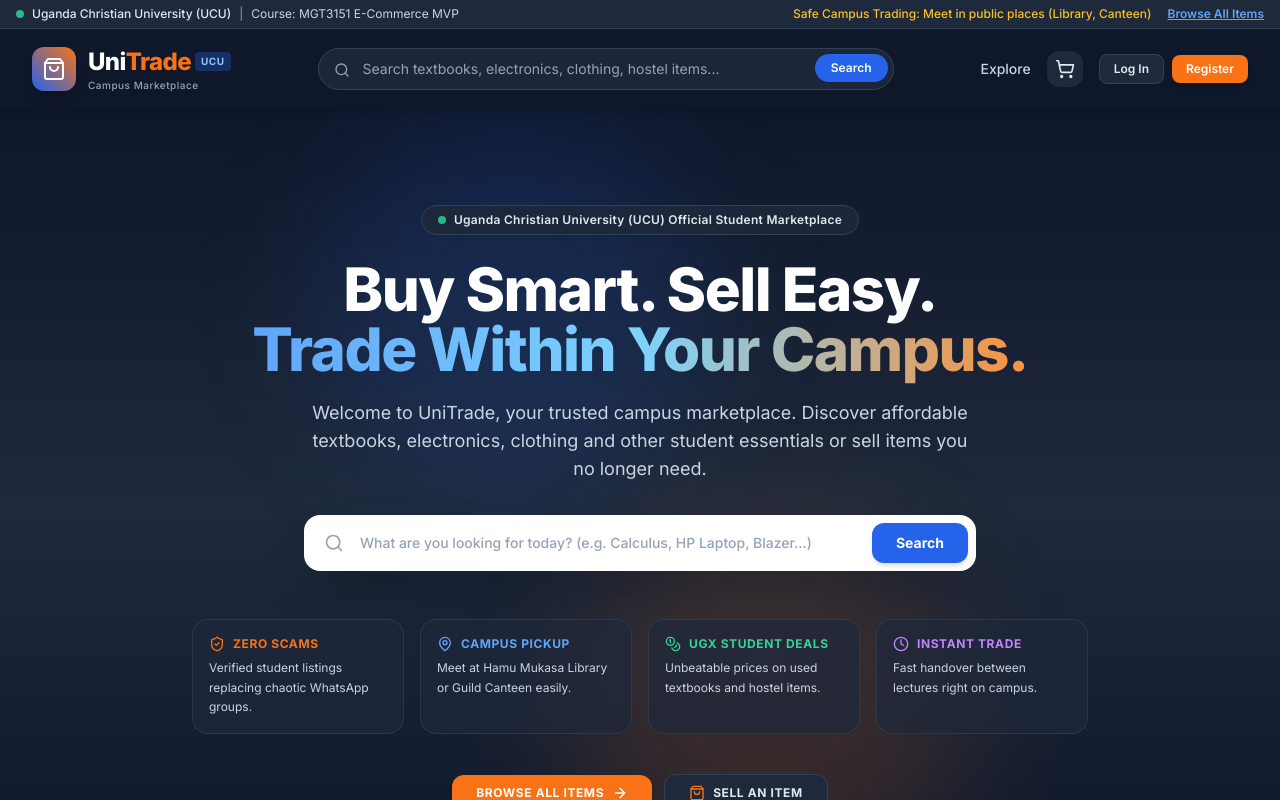
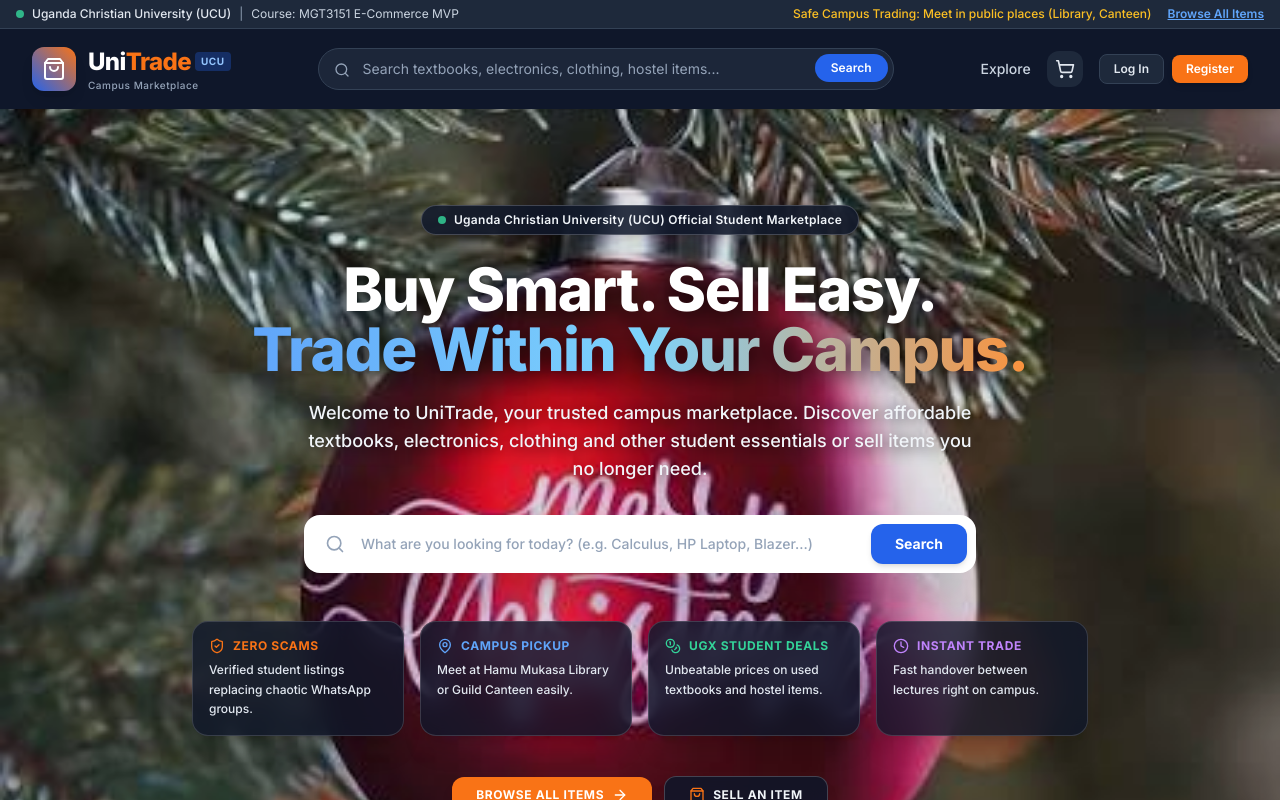
Before and after one commit to PUPPY-UG/Online-Marketplace, a React (Vite) app in the folder frontend/: page / in a window 1280 px wide. Shown: the top 800 px of the page. Built offline with nearby package versions, Linux system fonts and the light colour scheme.

Commit message:
feat: add festive visual background to landing page

```diff
--- a/frontend/src/pages/Home.jsx
+++ b/frontend/src/pages/Home.jsx
@@ -10,6 +10,7 @@ import {
   ShoppingBag
 } from 'lucide-react';
 import { useAuth } from '../context/AuthContext';
+import heroBg from '../assets/hero-bg.jpg';
 
 export default function Home() {
   const [searchQuery, setSearchQuery] = useState('');
@@ -26,25 +27,33 @@ export default function Home() {
   };
 
   return (
-    <div className="min-h-[calc(100vh-140px)] flex flex-col justify-center bg-navy-900 text-white">
+    <div className="relative min-h-[calc(100vh-140px)] flex flex-col justify-center overflow-hidden bg-navy-950 text-white">
 
-      {/* Hero Section - Matching the Reference Design Exactly */}
-      <section className="relative overflow-hidden bg-gradient-to-b from-navy-900 via-navy-800 to-slate-900 py-16 sm:py-24 px-4 sm:px-6 lg:px-8">
+      {/* Background Image Layer - Covers the whole landing page without losing its visual sight */}
+      <div className="absolute inset-0 z-0">
+        <img
+          src={heroBg}
+          alt="UniTrade Festive Campus Background"
+          className="w-full h-full object-cover object-center filter brightness-90 contrast-105"
+        />
+        {/* Balanced Dark Vignette Overlay preserving visual identity & providing text contrast */}
+        <div className="absolute inset-0 bg-gradient-to-b from-navy-950/75 via-navy-950/55 to-navy-950/80"></div>
+        {/* Subtle radial center highlight to keep the bauble and center vibrant */}
+        <div className="absolute inset-0 bg-radial-gradient from-transparent via-navy-950/30 to-navy-950/60 pointer-events-none"></div>
+      </div>
 
-        {/* Subtle background glow accents */}
-        <div className="absolute top-0 left-1/4 w-96 h-96 bg-brand-blue/15 rounded-full blur-3xl pointer-events-none"></div>
-        <div className="absolute bottom-0 right-1/4 w-96 h-96 bg-brand-orange/15 rounded-full blur-3xl pointer-events-none"></div>
-
-        <div className="max-w-5xl mx-auto relative z-10 text-center">
+      {/* Hero Content Section */}
+      <section className="relative z-10 py-16 sm:py-24 px-4 sm:px-6 lg:px-8">
+        <div className="max-w-5xl mx-auto text-center">
 
           {/* UCU Identification Badge */}
-          <div className="inline-flex items-center space-x-2 px-4 py-1.5 rounded-full bg-slate-800/90 border border-slate-700 text-xs text-slate-200 mb-6 backdrop-blur shadow-sm">
+          <div className="inline-flex items-center space-x-2 px-4 py-1.5 rounded-full bg-slate-900/85 border border-white/20 text-xs text-slate-100 mb-6 backdrop-blur-md shadow-lg">
             <span className="w-2 h-2 rounded-full bg-emerald-400 animate-pulse"></span>
             <span className="font-semibold tracking-wide">Uganda Christian University (UCU) Official Student Marketplace</span>
           </div>
 
           {/* Main Hero Heading */}
-          <h1 className="text-3xl sm:text-5xl lg:text-6xl font-black tracking-tight max-w-4xl mx-auto leading-tight sm:leading-tight">
+          <h1 className="text-3xl sm:text-5xl lg:text-6xl font-black tracking-tight max-w-4xl mx-auto leading-tight sm:leading-tight drop-shadow-[0_3px_12px_rgba(0,0,0,0.85)]">
             Buy Smart. Sell Easy. <br className="hidden sm:block" />
             <span className="text-transparent bg-clip-text bg-gradient-to-r from-blue-400 via-sky-300 to-orange-400">
               Trade Within Your Campus.
@@ -52,13 +61,13 @@ export default function Home() {
           </h1>
 
           {/* Supporting Welcome Description */}
-          <p className="mt-5 text-base sm:text-lg text-slate-300 max-w-2xl mx-auto leading-relaxed font-normal">
+          <p className="mt-5 text-base sm:text-lg text-slate-100 max-w-2xl mx-auto leading-relaxed font-medium drop-shadow-[0_2px_8px_rgba(0,0,0,0.85)]">
             Welcome to UniTrade, your trusted campus marketplace. Discover affordable textbooks, electronics, clothing and other student essentials or sell items you no longer need.
           </p>
 
           {/* Prominent Search Bar */}
           <div className="mt-8 max-w-2xl mx-auto">
-            <form onSubmit={handleHeroSearch} className="relative flex items-center shadow-2xl rounded-2xl bg-white p-2">
+            <form onSubmit={handleHeroSearch} className="relative flex items-center shadow-2xl rounded-2xl bg-white p-2 border border-white/30">
               <Search className="w-5 h-5 text-slate-400 ml-3 flex-shrink-0" />
               <input
                 type="text"
@@ -80,45 +89,45 @@ export default function Home() {
           <div className="mt-12 grid grid-cols-1 sm:grid-cols-2 md:grid-cols-4 gap-4 max-w-4xl mx-auto text-left">
 
             {/* Card 1: Zero Scams */}
-            <div className="bg-slate-800/70 border border-slate-700/70 rounded-2xl p-4 backdrop-blur shadow-sm hover:border-slate-600 transition-colors">
+            <div className="bg-slate-900/80 border border-white/15 rounded-2xl p-4 backdrop-blur-md shadow-xl hover:border-brand-orange/60 transition-all hover:bg-slate-900/90">
               <div className="flex items-center space-x-2 text-brand-orange mb-1.5">
                 <ShieldCheck className="w-4 h-4 flex-shrink-0" />
                 <span className="text-xs font-bold uppercase tracking-wider">Zero Scams</span>
               </div>
-              <p className="text-xs text-slate-300 leading-relaxed">
+              <p className="text-xs text-slate-200 leading-relaxed font-medium">
                 Verified student listings replacing chaotic WhatsApp groups.
               </p>
             </div>
 
             {/* Card 2: Campus Pickup */}
-            <div className="bg-slate-800/70 border border-slate-700/70 rounded-2xl p-4 backdrop-blur shadow-sm hover:border-slate-600 transition-colors">
+            <div className="bg-slate-900/80 border border-white/15 rounded-2xl p-4 backdrop-blur-md shadow-xl hover:border-blue-400/60 transition-all hover:bg-slate-900/90">
               <div className="flex items-center space-x-2 text-blue-400 mb-1.5">
                 <MapPin className="w-4 h-4 flex-shrink-0" />
                 <span className="text-xs font-bold uppercase tracking-wider">Campus Pickup</span>
               </div>
-              <p className="text-xs text-slate-300 leading-relaxed">
+              <p className="text-xs text-slate-200 leading-relaxed font-medium">
                 Meet at Hamu Mukasa Library or Guild Canteen easily.
               </p>
             </div>
 
             {/* Card 3: UGX Student Deals */}
-            <div className="bg-slate-800/70 border border-slate-700/70 rounded-2xl p-4 backdrop-blur shadow-sm hover:border-slate-600 transition-colors">
+            <div className="bg-slate-900/80 border border-white/15 rounded-2xl p-4 backdrop-blur-md shadow-xl hover:border-emerald-400/60 transition-all hover:bg-slate-900/90">
               <div className="flex items-center space-x-2 text-emerald-400 mb-1.5">
                 <Coins className="w-4 h-4 flex-shrink-0" />
                 <span className="text-xs font-bold uppercase tracking-wider">UGX Student Deals</span>
               </div>
-              <p className="text-xs text-slate-300 leading-relaxed">
+              <p className="text-xs text-slate-200 leading-relaxed font-medium">
                 Unbeatable prices on used textbooks and hostel items.
               </p>
             </div>
 
             {/* Card 4: Instant Trade */}
-            <div className="bg-slate-800/70 border border-slate-700/70 rounded-2xl p-4 backdrop-blur shadow-sm hover:border-slate-600 transition-colors">
+            <div className="bg-slate-900/80 border border-white/15 rounded-2xl p-4 backdrop-blur-md shadow-xl hover:border-purple-400/60 transition-all hover:bg-slate-900/90">
               <div className="flex items-center space-x-2 text-purple-400 mb-1.5">
                 <Clock className="w-4 h-4 flex-shrink-0" />
                 <span className="text-xs font-bold uppercase tracking-wider">Instant Trade</span>
               </div>
-              <p className="text-xs text-slate-300 leading-relaxed">
+              <p className="text-xs text-slate-200 leading-relaxed font-medium">
                 Fast handover between lectures right on campus.
               </p>
             </div>
@@ -129,14 +138,14 @@ export default function Home() {
           <div className="mt-10 flex flex-wrap justify-center items-center gap-3">
             <Link
               to="/products"
-              className="px-6 py-2.5 rounded-xl bg-brand-orange hover:bg-orange-600 text-white font-bold text-xs uppercase tracking-wider transition-all shadow-md flex items-center space-x-2"
+              className="px-6 py-2.5 rounded-xl bg-brand-orange hover:bg-orange-600 text-white font-bold text-xs uppercase tracking-wider transition-all shadow-lg hover:shadow-orange-500/25 flex items-center space-x-2"
             >
               <span>Browse All Items</span>
               <ArrowRight className="w-4 h-4" />
             </Link>
             <Link
               to={isAuthenticated ? (isSeller ? "/seller/products" : "/seller/dashboard") : "/login"}
-              className="px-6 py-2.5 rounded-xl bg-slate-800 hover:bg-slate-700 text-slate-200 border border-slate-700 font-bold text-xs uppercase tracking-wider transition-all flex items-center space-x-2"
+              className="px-6 py-2.5 rounded-xl bg-slate-900/85 hover:bg-slate-800 text-slate-100 border border-white/20 font-bold text-xs uppercase tracking-wider transition-all shadow-lg flex items-center space-x-2 backdrop-blur-md"
             >
               <ShoppingBag className="w-4 h-4 text-brand-orange" />
               <span>Sell an Item</span>
```
Also changed, not shown: frontend/public/hero-bg.jpg (added), frontend/src/assets/hero-bg.jpg (added).
